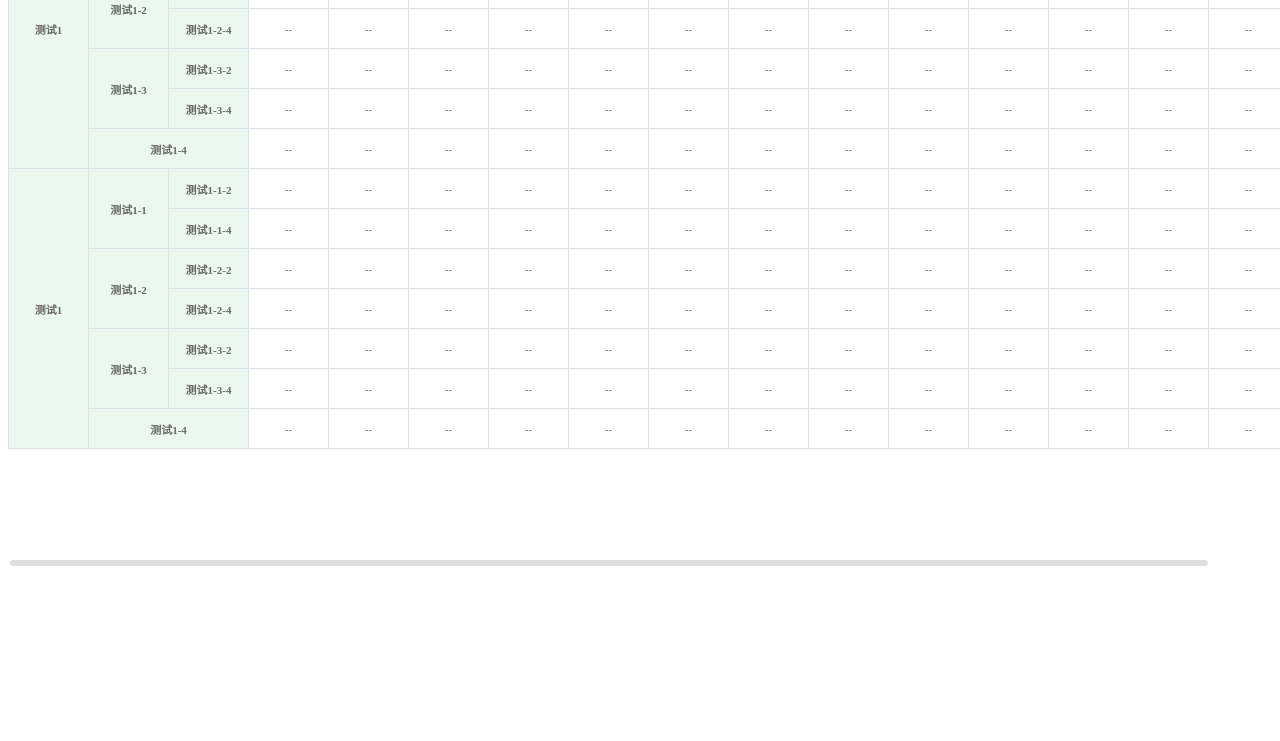
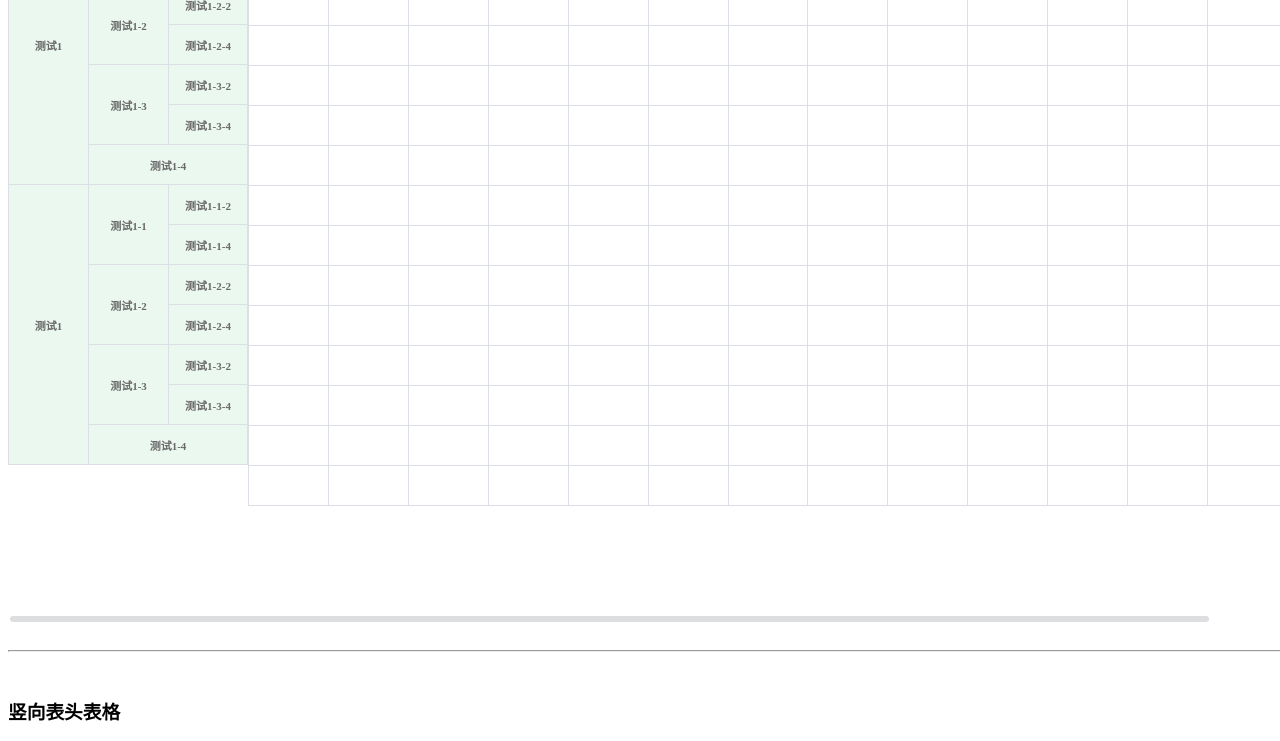
Before and after one commit to zhjing1019/moreTreeTable, a Vue app: page / in a window 1280 px wide. Shown: the part 240-981 px from the top of the page. Before the commit the page ends 816 px from the top, so only its background shows below. Built offline with nearby package versions, Linux system fonts and the light colour scheme.

Commit message:
表体数据

```diff
--- a/src/App.vue
+++ b/src/App.vue
@@ -1,6 +1,13 @@
 <template>
   <div class="more-app">
+    <h3>多表头表格</h3>
     <more-tree-table :colData="colHead" :rowData="rowHead"></more-tree-table>
+    <br>
+    <hr>
+    <br>
+    <h3>竖向表头表格</h3>
+    <more-tree-table :colData="colHead" :tableValue="tableValue2"></more-tree-table>
+
   </div>
 </template>
 
@@ -17,7 +24,11 @@ export default {
     return {
       moreTreeTableJs: moreTreeTableJs,
       colHead: moreTreeTableJs.colHead,
-      rowHead: moreTreeTableJs.rowHead
+      rowHead: moreTreeTableJs.rowHead,
+      tableValue1: moreTreeTableJs.tableValue1,
+      tableValue2: moreTreeTableJs.tableValue2,
+      tableValue3: moreTreeTableJs.tableValue3,
+
     }
   }
 }
--- a/src/components/MoreTreeTable.vue
+++ b/src/components/MoreTreeTable.vue
@@ -2,7 +2,7 @@
   <div class="editTableWrapper" ref="editTableWrapper" @wheel="wheel">
     <!-- 固定列头表格 西南方向 左下角部分-->
     <col-head
-      v-if="colHead.length > 0"
+      v-if="colData.length > 0"
       class="fix south__west"
       :onlyFix="true"
       :allRow="true"
@@ -11,7 +11,7 @@
     ></col-head>
     <!-- 固定列头部表格 西北方向 左上角部分 -->
     <col-head
-      v-if="colHead.length > 0"
+      v-if="colData.length > 0 && rowData.length > 0"
       class="fix north__west"
       :onlyFix="true"
       :allRow="false"
@@ -20,39 +20,28 @@
     ></col-head>
     <!-- 固定表头表格 东北方向 主体表头 右上角-->
     <row-head
-      v-if="headers.length > 0"
+      v-if="rowData.length > 0"
       :headers="headers"
       class="fix north__east"
       :allRow="false"
       :style="northEastStyle"
       @popoverChange="popoverChange2"
-      :isEdit="isEdit"
     ></row-head>
     <div :style="allTable">
       <row-head
-        v-if="headers.length > 0"
+        v-if="rowData.length > 0"
         :headers="headers"
         class="fix north__east"
         :allRow="false"
         :style="northEastStyle1"
         @popoverChange="popoverChange2"
-        :isEdit="isEdit"
       ></row-head>
       <!-- 表体数值部分   右下角 -->
-      <!-- <value-table
-        v-if="colHead.length > 0 && (colHead.length > 0)"
+      <value-table
+        v-if="colData.length > 0 || rowData.length > 0"
         :style="rightBottomStyle"
         :tableData.sync="tableData"
         @tdChange="tdChange"
-        isEdit="isEdit"
-      >
-      </value-table> -->
-      <value-table
-        v-if="colHead.length > 0 && (colHead.length > 0)"
-        :style="rightBottomStyle"
-        :tableData.sync="tableData"
-        @tdChange="tdChange"
-        isEdit="isEdit"
       >
       </value-table>
     </div>
@@ -228,18 +217,8 @@ export default {
       tdHeight: [],
       tableClientX: 0,
       tableClientY: 0,
-      hoverDiv: {
-        top: 0,
-        left: 0,
-        width: 0,
-        rowIndex: -1,
-        colIndex: -1
-      },
-      isVal: false,
-      isValueData: 0,
-      testData: [],
-      expandAllColHead: [],
-      actualAll: 0
+      actualAll: 0,
+
     };
   },
   provide() {
@@ -252,7 +231,6 @@ export default {
     headers() {
       if(this.rowData.length > 0) {
         let data = JSON.parse(JSON.stringify(this.rowData));
-        this.giveAllId(data);
         return data;
       } else {
         return []
@@ -284,7 +262,6 @@ export default {
     colHead() {
       if(this.colData.length > 0) {
         let data = JSON.parse(JSON.stringify(this.colData));
-        this.giveAllId(data);
         return data;
       } else {
         return []
@@ -338,42 +315,67 @@ export default {
       return colRowData.lastData;
     },
 
+    /**
+     * 表格的数据分为三种形式
+     * 当是横向表头表格时，表格的数据为Array
+     * 当是纵向表头表格时，表格的数据为Array
+     * 当是多项表头表格时，表格的数据为Object
+     */
     tableData() {
-      let arr = {};
-      let row = [];
-      let col = [];
-      if (this.headers.length > 0) {
-        row = this.lastDataRow;
-      }
-      if (this.colHead.length > 0) {
-        col = this.lastDataCol;
-      }
+      let arr;
+      if(this.headers.length > 0 && this.colHead.length === 0) {
+        //横向表头表格
+        arr = [...this.tableValue]
+      } else if(this.headers.length === 0 && this.colHead.length > 0) {
+        //纵向表头表格
+        arr = [...this.tableValue]
+      } else {
+        //多表头表格
+        arr = {};
+        let [row, col] = [this.lastDataRow, this.lastDataCol];
         col.forEach(x => {
           row.forEach(y => {
-          let key = x.filterId + "__" + y.filterId;
-          arr[key] = {
-            rowId: x.filterId,
-            colId: y.filterId,
-            value: ""
-          };
+            let key = x.id + "__" + y.id;
+            arr[key] = "";
           });
         });
-      let val = this.getData;
-      if (val && Object.keys(val).length > 0) {
-        if (val.sj && val.sj.length > 0) {
-          val.sj.forEach(x => {
-            let key = x.rowId + "__" + x.colId;
-            let obj = {
-              rowId: x.rowId,
-              colId: x.colId,
-              value: x.value
-            };
-            this.$set(arr, key, obj);
-          });
-        }
+        Object.assign(this.tableValue, arr);
       }
 
       return arr;
+
+      // let row = [];
+      // let col = [];
+      // if (this.headers.length > 0) {
+      //   row = this.lastDataRow;
+      // }
+      // if (this.colHead.length > 0) {
+      //   col = this.lastDataCol;
+      // }
+      // col.forEach(x => {
+      //   row.forEach(y => {
+      //     let key = x.filterId + "__" + y.filterId;
+      //     arr[key] = {
+      //       rowId: x.filterId,
+      //       colId: y.filterId,
+      //       value: ""
+      //     };
+      //   });
+      // });
+      // let val = this.getData;
+      // if (val && Object.keys(val).length > 0) {
+      //   if (val.sj && val.sj.length > 0) {
+      //     val.sj.forEach(x => {
+      //       let key = x.rowId + "__" + x.colId;
+      //       let obj = {
+      //         rowId: x.rowId,
+      //         colId: x.colId,
+      //         value: x.value
+      //       };
+      //       this.$set(arr, key, obj);
+      //     });
+      //   }
+      // }
     },
 
     //横向表头的高度
@@ -438,7 +440,7 @@ export default {
         width: this.actualWidth1 + "px",
         minWidth: `calc(100% - ${this.colheadWidth}px)`,
         zIndex: 0,
-        top: -this.scrollY - 1 + "px"
+        top: -this.scrollY  + "px"
       };
     },
     northEastStyle1() {
@@ -456,12 +458,34 @@ export default {
     }
   },
   props: {
-    colData: Array,
-    rowData: Array,
     getData: Object,
-    isEdit: {
-      type: Boolean,
-      default: true
+    colData: {
+      type: Array,
+      default() {
+        return []
+      }
+    },
+    rowData: {
+      type: Array,
+      default() {
+        return []
+      }
+    },
+    //表格里面的展示数据
+    tableValue: {
+      type: [Object, Array],
+      default() {
+        if(this.rowData.length > 0 && this.colData.length === 0) {
+          //横向表头的表格
+          return []
+        } else if(this.colData.length > 0 && this.rowData.length === 0) {
+          //纵向表头的表格
+          return []
+        } else {
+          //多表头的数据
+          return {}
+        }
+      }
     },
     tableTdHeight: {
       type: Number,
@@ -508,6 +532,7 @@ export default {
 
     // 将头部分级
     headGrage(data, arr = []) {
+      if(data.length > 0) {
         if (arr.length < 1) arr = [this.forHead(data)];
 
         if (this.isChildren(data) > 0) {
@@ -520,10 +545,15 @@ export default {
         } else {
           return arr;
         }
+      } else {
+        return arr
+      }
+
     },
 
     //占宽度的头部
     headWidthField(data, arr = []) {
+      if(data.length > 0) {
         if (this.isChildren(data) > 0) {
           let two = [];
           data.forEach(x => {
@@ -541,9 +571,14 @@ export default {
           });
           return [...arr, ...data];
         }
+      } else {
+        return arr;
+      }
+
     },
     forHead(data, parent = {}) {
       let newData = [];
+      if(data.lengtn > 0) {
         data.forEach(x => {
           if (x.parentId) {
             newData.push(x);
@@ -554,6 +589,9 @@ export default {
           }
         });
         return newData;
+      } else {
+        return newData;
+      }
     },
     isChildren(data) {
       let count = 0;
@@ -561,101 +599,6 @@ export default {
         if (x.children && x.children.length > 0) count++;
       });
       return count;
-    },
-    giveAllId(data) {
-      data.forEach(x => {
-        this.giveItemAllId(x);
-      });
-
-      return data;
-    },
-    giveFilterId(data) {
-      data.forEach(x => {
-        this.giveItemFilterId(x);
-      });
-      return data;
-    },
-    giveItemFilterId(data) {
-      if (data.filterId) {
-        if (data.children && data.children.length > 0) {
-          // this.giveAllId(data.children);
-          data.children.forEach(x => {
-            if (!x.filterId) {
-              //如果没有filterId
-              let filterId = data.filterId;
-              let childrenFilterId = x.isExpand ? x.id : "";
-              let split = "";
-              filterId && childrenFilterId ? (split = "_") : (split = "");
-              x.filterId = filterId + split + childrenFilterId;
-            }
-          });
-          return this.giveFilterId(data.children);
-        } else {
-          return;
-        }
-      } else {
-        let filterId = data.isExpand ? data.id : "";
-        data.filterId = filterId;
-        if (data.children && data.children.length > 0) {
-          // this.giveAllId(data.children);
-          data.children.forEach(x => {
-            if (!x.filterId) {
-              //如果没有filterId
-              let childrenFilterId = x.isExpand ? x.id : "";
-              let split = "";
-              filterId && childrenFilterId ? (split = "_") : (split = "");
-              x.filterId = filterId + split + childrenFilterId;
-            }
-          });
-          return this.giveFilterId(data.children);
-        } else {
-          return;
-        }
-      }
-    },
-    giveItemAllId(data) {
-      if (data.allId) {
-        if (data.children && data.children.length > 0) {
-          data.children.forEach(x => {
-            if (!x.allId && x.parentId) {
-              if (x.parentId === data.id) {
-                x.allId = data.allId + "_" + x.id;
-                x.allName = data.allName + "_" + x.name;
-              } else {
-                x.allId = data.allId + "_" + x.parentId + "_" + x.id;
-                x.allName = data.allName + "_" + x.parentName + "_" + x.name;
-              }
-            }
-          });
-          return this.giveAllId(data.children);
-        } else {
-          return;
-        }
-      } else {
-        let pid = data.parentId ? data.parentId + "_" : "";
-        let pName = data.parentName ? data.parentName + "_" : "";
-        let allId = pid + data.id;
-        let allName = pName + data.name;
-        data.allId = allId;
-        data.allName = allName;
-        if (data.children && data.children.length > 0) {
-          // this.giveAllId(data.children);
-          data.children.forEach(x => {
-            if (!x.allId && x.parentId) {
-              if (x.parentId === data.id) {
-                x.allId = allId + "_" + x.id;
-                x.allName = allName + "_" + x.name;
-              } else {
-                x.allId = allId + "_" + x.parentId + "_" + x.id;
-                x.allName = allName + "_" + x.parentName + "_" + x.name;
-              }
-            }
-          });
-          return this.giveAllId(data.children);
-        } else {
-          return;
-        }
-      }
     },
 
     heightAdaption() {
--- a/src/components/ValueTable.vue
+++ b/src/components/ValueTable.vue
@@ -1,21 +1,39 @@
 <template>
-  <!-- <div class="edit-row-head"> -->
-  <table class="editTable__block value-table">
-    <tr v-for="(x, xindex) in edit.lastDataCol" :key="xindex">
-      <td v-for="(y, yindex) in edit.lastDataRow" :key="yindex + '_' + xindex" :style="tdStyle">
-        --
-      </td>
-    </tr>
-  </table>
+  <div class="value-table">
+    <!-- 多表头表体 -->
+    <table class="editTable__block" v-if="edit.rowData.length > 0 && edit.colData.length > 0">
+      <tr v-for="(x, xindex) in edit.lastDataCol" :key="xindex">
+        <td v-for="(y, yindex) in edit.lastDataRow" :key="yindex + '_' + xindex" :style="tdStyle">
+          {{tableData[ y.id+ '__' + x.id] || ""}}
+        </td>
+      </tr>
+    </table>
+    <!-- 横向表头表体 -->
+    <table class="editTable__block" v-if="edit.rowData.length > 0 && edit.colData.length === 0">
+      <tr v-for="(x, xindex) in tableData" :key="xindex">
+        <td v-for="(y, yindex) in edit.lastDataRow" :key="yindex + '_' + xindex" :style="tdStyle">
+          {{x[y.id] || ""}}
+        </td>
+      </tr>
+    </table>
+    <!-- 纵向表头表体 -->
+    <table class="editTable__block" v-if="edit.rowData.length === 0 && edit.colData.length > 0">
+      <tr v-for="(x, xindex) in edit.lastDataCol" :key="xindex">
+        <td v-for="(y, yindex) in tableData" :key="yindex + '_' + xindex" :style="tdStyle">
+          {{y[x.id] || ""}}
+        </td>
+      </tr>
+    </table>
+  </div>
 
-  <!-- </div> -->
+
 </template>
 
 <script>
 export default {
   inject: ["edit"],
   props: {
-    tableData: Object
+    tableData: [Object, Array]
   },
   watch: {
     tableData: {
```
Also changed, not shown: src/moreTreeTableJs.js (+42 -0 lines). Lines whose indentation alone changed are shown as unchanged.
